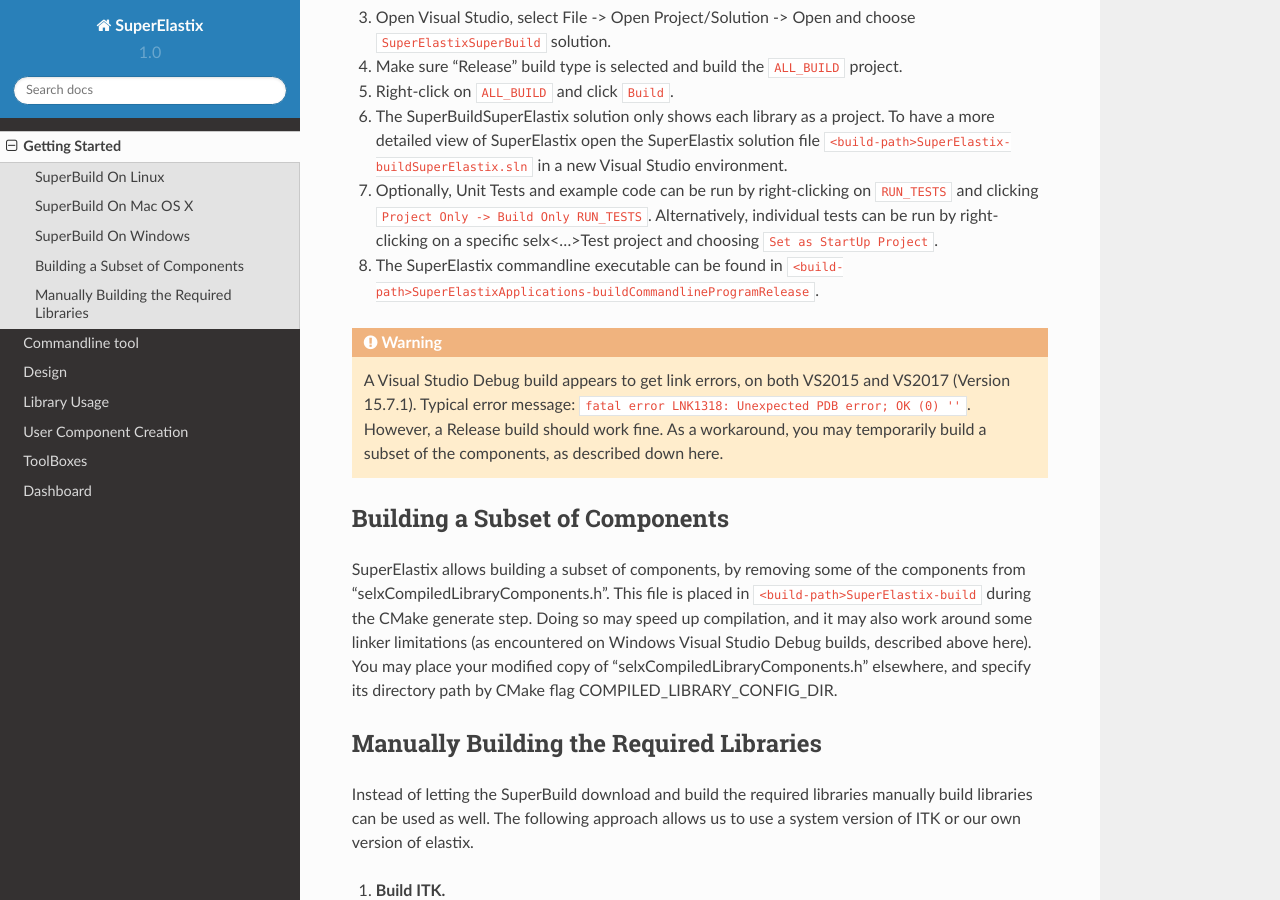
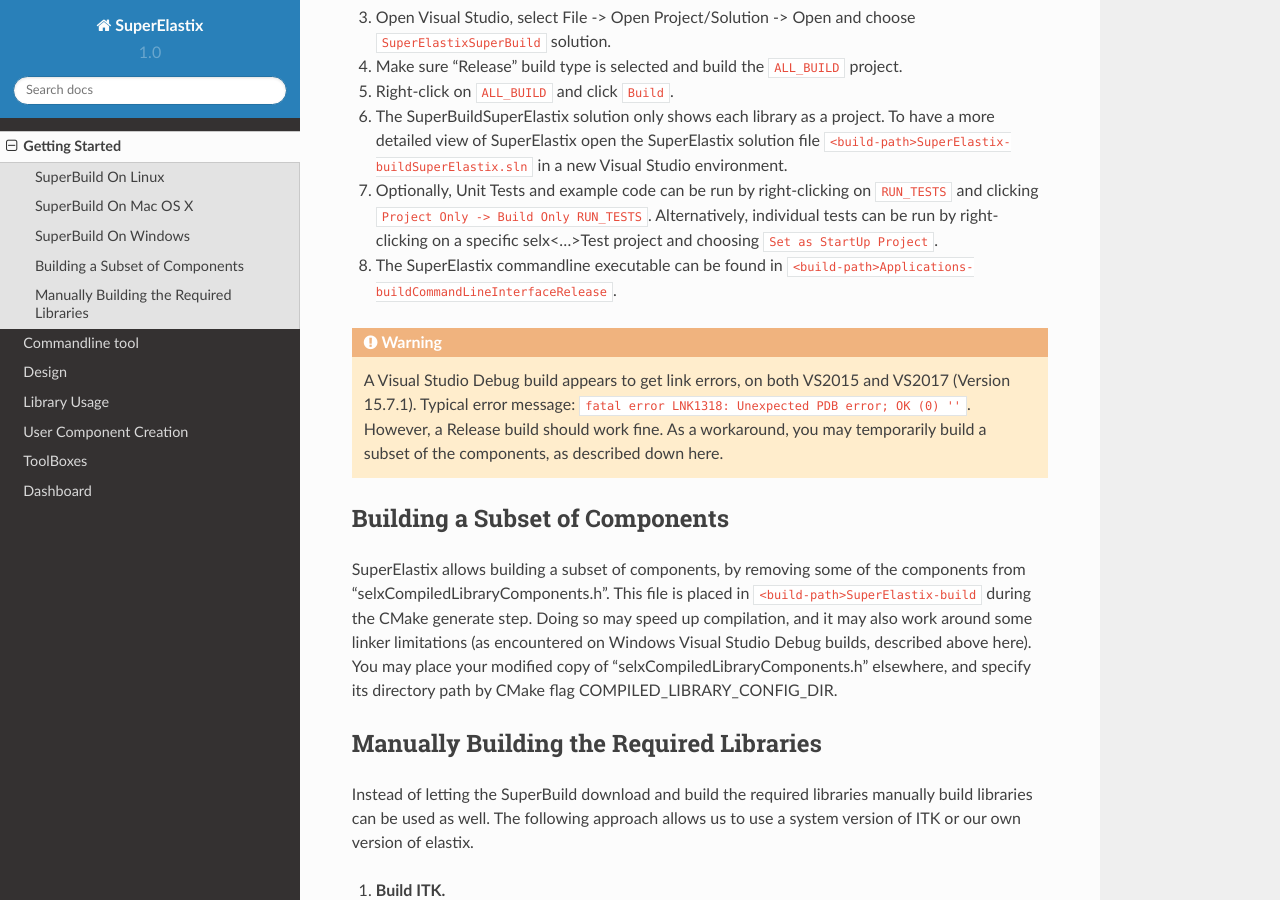
Before and after one commit to SuperElastix/SuperElastix-Documentation, a Sphinx documentation site: the page built from source/GettingStarted.rst, in a window 1280 px wide and 900 px high, scrolled down 1493 px. Built offline with Sphinx 7.4.7 and the Read the Docs theme 2.0.0, drawn with Linux system fonts in a browser that asks for light colours.

Commit message:
Fixed exe path as reported by @LukeMay35
Fixed SuperElastix.exe path as reported by @LukeMay35 "Installation problems on Windows 10", #287

```diff
--- a/source/GettingStarted.rst
+++ b/source/GettingStarted.rst
@@ -65,7 +65,7 @@
 
 7. Optionally, Unit Tests and example code can be run by right-clicking on :code:`RUN_TESTS` and clicking :code:`Project Only -> Build Only RUN_TESTS`. Alternatively, individual tests can be run by right-clicking on a specific selx<...>Test project and choosing :code:`Set as StartUp Project`.
 
-8. The SuperElastix commandline executable can be found in :code:`<build-path>\SuperElastixApplications-build\CommandlineProgram\Release`.
+8. The SuperElastix commandline executable can be found in :code:`<build-path>\Applications-build\CommandLineInterface\Release`.
 
 .. warning::
 
```
